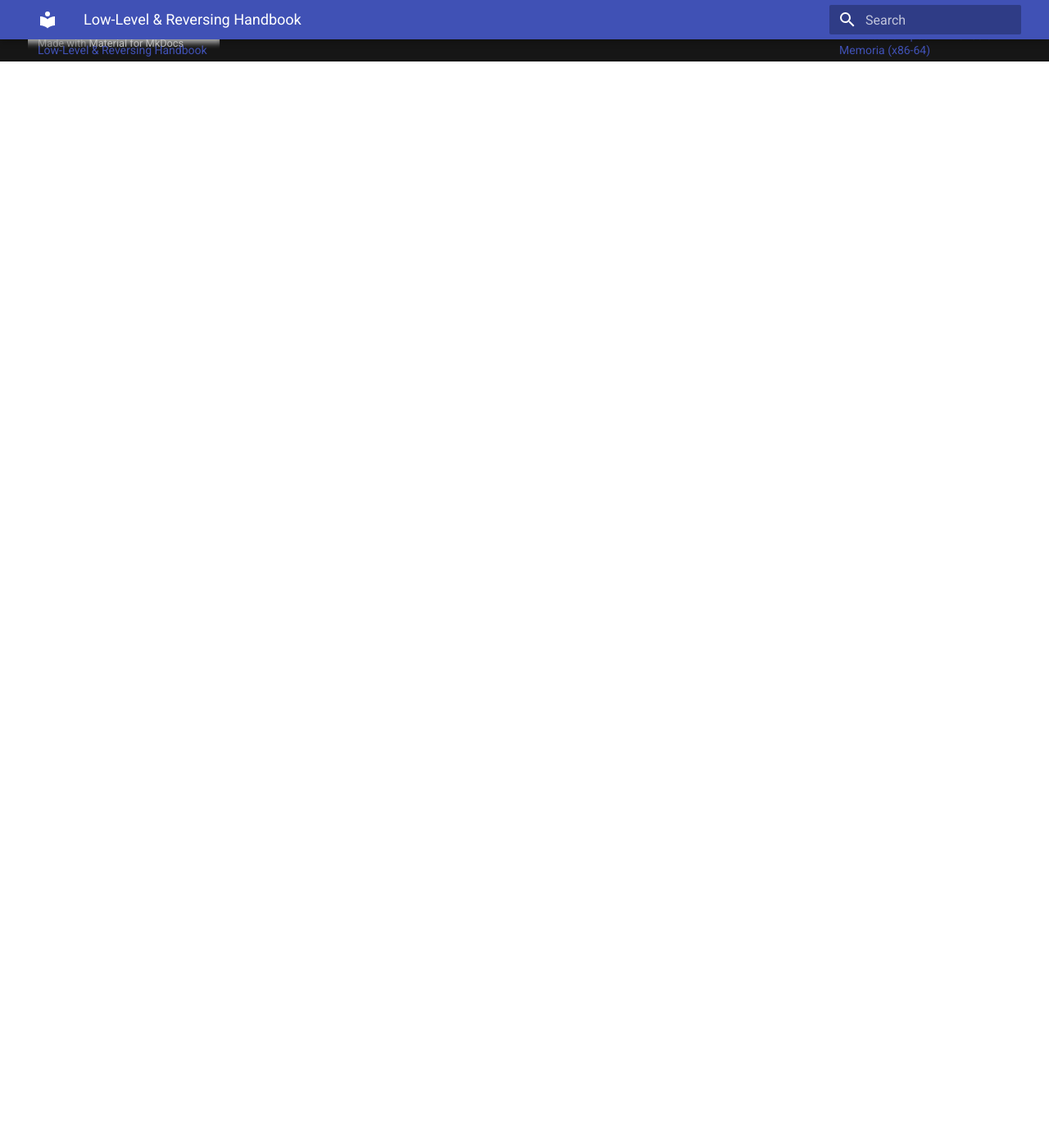
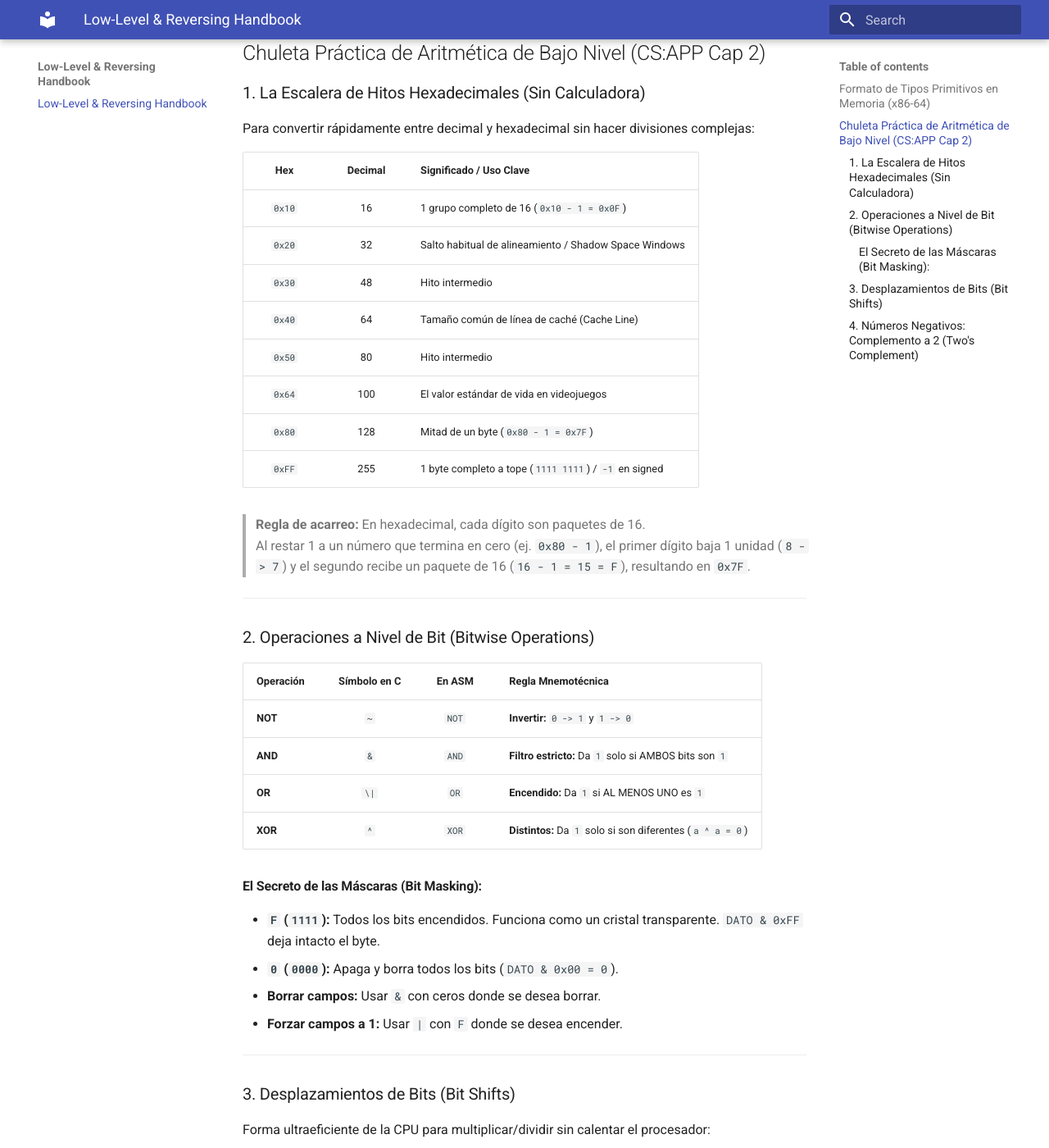
Before and after one commit to Josesh256/LowLevelAssembly, an MkDocs documentation site: the page built from docs/index.md, in a window 1280 px wide and 1400 px high, scrolled down 2014 px. Shown: the whole window at 82% size. Built offline with MkDocs 1.6.1 and Material for MkDocs 9.7.7, drawn with Linux system fonts in a browser that asks for light colours; before the commit the page ends 2089 px from its top, so only the background shows below that; some of the changed text lies outside the part shown.

Commit message:
docs: add bitwise, shifts, hex ladder and two's complement cheat sheet

```diff
--- a/docs/index.md
+++ b/docs/index.md
@@ -15,3 +15,63 @@ Bienvenido a mis notas de x86-64 y reversing.
 | `int` | 4 | 32 | 0 a 4.294.967.295 | -2.147.483.648 a +2.147.483.647 |
 | `long` / `int64_t` | 8 | 64 | 0 a $\approx 1.84 \times 10^{19}$ | $\approx -9.22 \times 10^{18}$ a $+9.22 \times 10^{18}$ |
 | **Puntero (`T *`)** | **8** | **64** | Toda la memoria virtual direccionable | — |
+
+## Chuleta Práctica de Aritmética de Bajo Nivel (CS:APP Cap 2)
+
+### 1. La Escalera de Hitos Hexadecimales (Sin Calculadora)
+Para convertir rápidamente entre decimal y hexadecimal sin hacer divisiones complejas:
+
+| Hex | Decimal | Significado / Uso Clave |
+|:---:|:---:|---|
+| `0x10` | 16 | 1 grupo completo de 16 (`0x10 - 1 = 0x0F`) |
+| `0x20` | 32 | Salto habitual de alineamiento / Shadow Space Windows |
+| `0x30` | 48 | Hito intermedio |
+| `0x40` | 64 | Tamaño común de línea de caché (Cache Line) |
+| `0x50` | 80 | Hito intermedio |
+| `0x64` | 100 | El valor estándar de vida en videojuegos |
+| `0x80` | 128 | Mitad de un byte (`0x80 - 1 = 0x7F`) |
+| `0xFF` | 255 | 1 byte completo a tope (`1111 1111`) / `-1` en signed |
+
+> **Regla de acarreo:** En hexadecimal, cada dígito son paquetes de 16.
+> Al restar 1 a un número que termina en cero (ej. `0x80 - 1`), el primer dígito baja 1 unidad (`8 -> 7`) y el segundo recibe un paquete de 16 (`16 - 1 = 15 = F`), resultando en `0x7F`.
+
+---
+
+### 2. Operaciones a Nivel de Bit (Bitwise Operations)
+
+| Operación | Símbolo en C | En ASM | Regla Mnemotécnica |
+|---|:---:|:---:|---|
+| **NOT** | `~` | `NOT` | **Invertir:** `0 -> 1` y `1 -> 0` |
+| **AND** | `&` | `AND` | **Filtro estricto:** Da `1` solo si AMBOS bits son `1` |
+| **OR** | `\|` | `OR` | **Encendido:** Da `1` si AL MENOS UNO es `1` |
+| **XOR** | `^` | `XOR` | **Distintos:** Da `1` solo si son diferentes (`a ^ a = 0`) |
+
+#### El Secreto de las Máscaras (Bit Masking):
+* **`F` (`1111`):** Todos los bits encendidos. Funciona como un cristal transparente. `DATO & 0xFF` deja intacto el byte.
+* **`0` (`0000`):** Apaga y borra todos los bits (`DATO & 0x00 = 0`).
+* **Borrar campos:** Usar `&` con ceros donde se desea borrar.
+* **Forzar campos a 1:** Usar `|` con `F` donde se desea encender.
+
+---
+
+### 3. Desplazamientos de Bits (Bit Shifts)
+Forma ultraeficiente de la CPU para multiplicar/dividir sin calentar el procesador:
+
+* **Shift Izquierda (`x << k` / `SHL`):** Multiplica por $2^k$.
+  * `x << 1` $\rightarrow$ Multiplica por 2
+  * `x << 2` $\rightarrow$ Multiplica por 4
+  * `x << 3` $\rightarrow$ Multiplica por 8
+* **Shift Derecha (`x >> k` / `SHR` / `SAR`):** Divide entre $2^k$.
+  * `x >> 1` $\rightarrow$ Divide entre 2
+  * `x >> 2` $\rightarrow$ Divide entre 4
+
+---
+
+### 4. Números Negativos: Complemento a 2 (Two's Complement)
+La CPU no tiene cables para el signo menos (`-`). En su lugar, el **bit más a la izquierda (MSB)** tiene un **peso negativo**:
+
+* En 4 bits: los pesos son $\mathbf{-8}, 4, 2, 1$.
+  * `0101` $\rightarrow$ $+4 + 1 = \mathbf{+5}$
+  * `1111` $\rightarrow$ $-8 + 4 + 2 + 1 = \mathbf{-1}$
+  * `1011` $\rightarrow$ $-8 + 2 + 1 = \mathbf{-5}$
+  * `1100` $\rightarrow$ $-8 + 4 = \mathbf{-4}$
```
